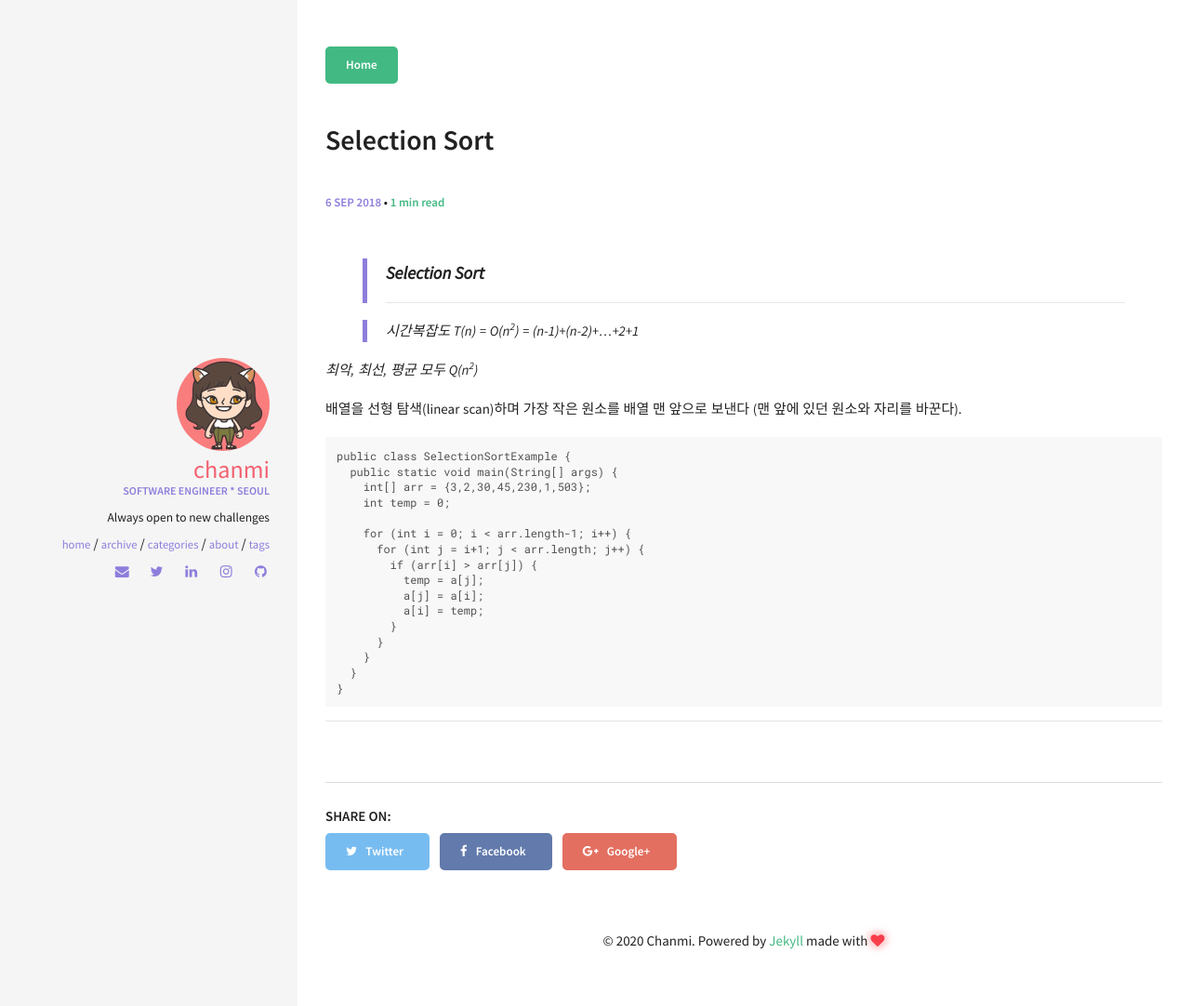
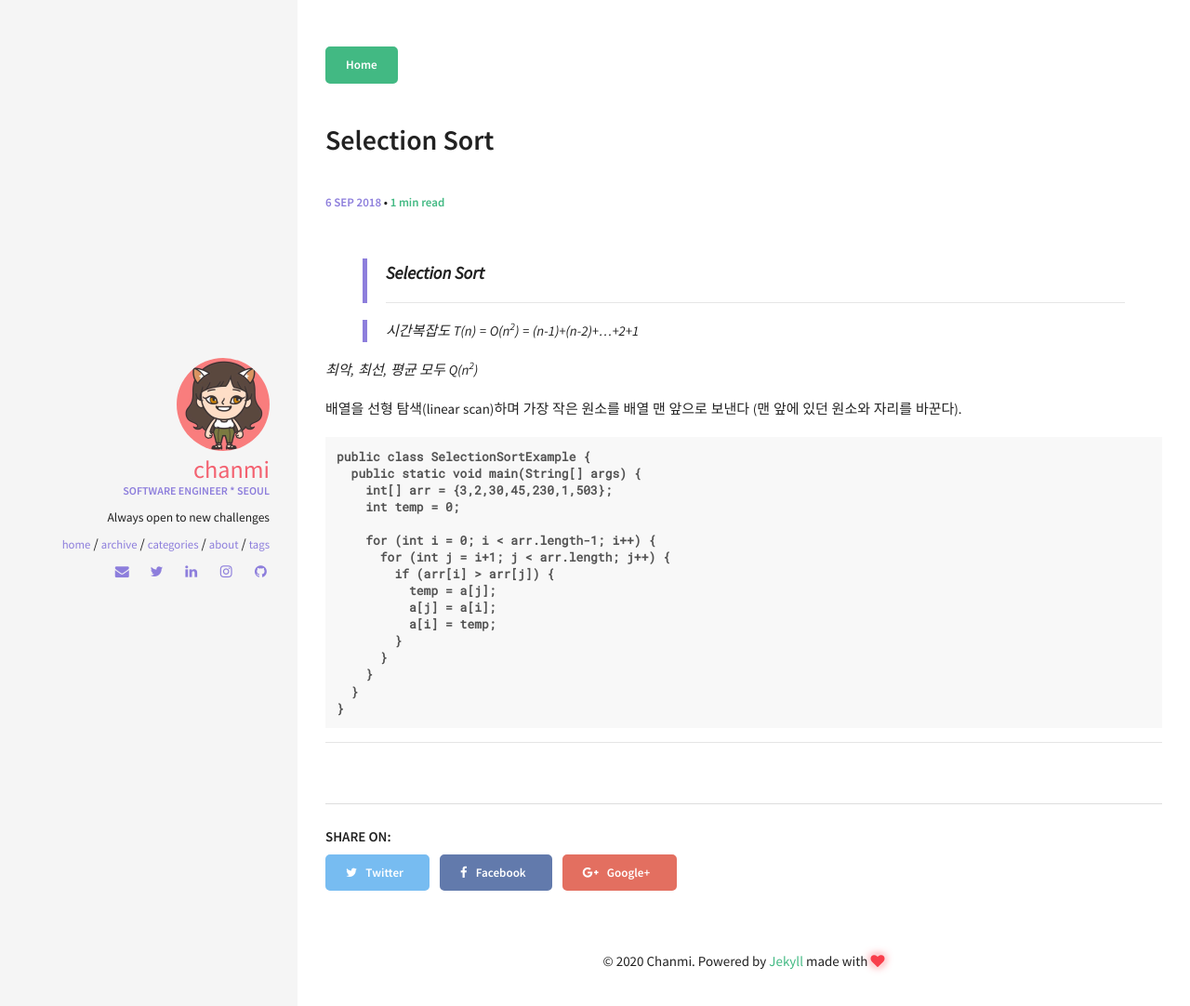
Before and after one commit to chanmi-lee/dev-blog, a Jekyll site: the page built from _posts/2018-09-06-Selection-Sort.md, in a window 1280 px wide. Shown: the top 1082 px of the page at 93% size. Built offline with Jekyll 4.4.1, drawn with Linux system fonts in a browser that asks for light colours; comment, search, counter and statistics services are not loaded.

Commit message:
update text highlight effect

```diff
--- a/_sass/components/_syntax-highlighting.scss
+++ b/_sass/components/_syntax-highlighting.scss
@@ -14,6 +14,8 @@ code {
   color: #e96900;
   border-radius: 2px;
   white-space: nowrap;
+  font-weight: bold;
+  font-size: 13px;
 }
 
 
```
